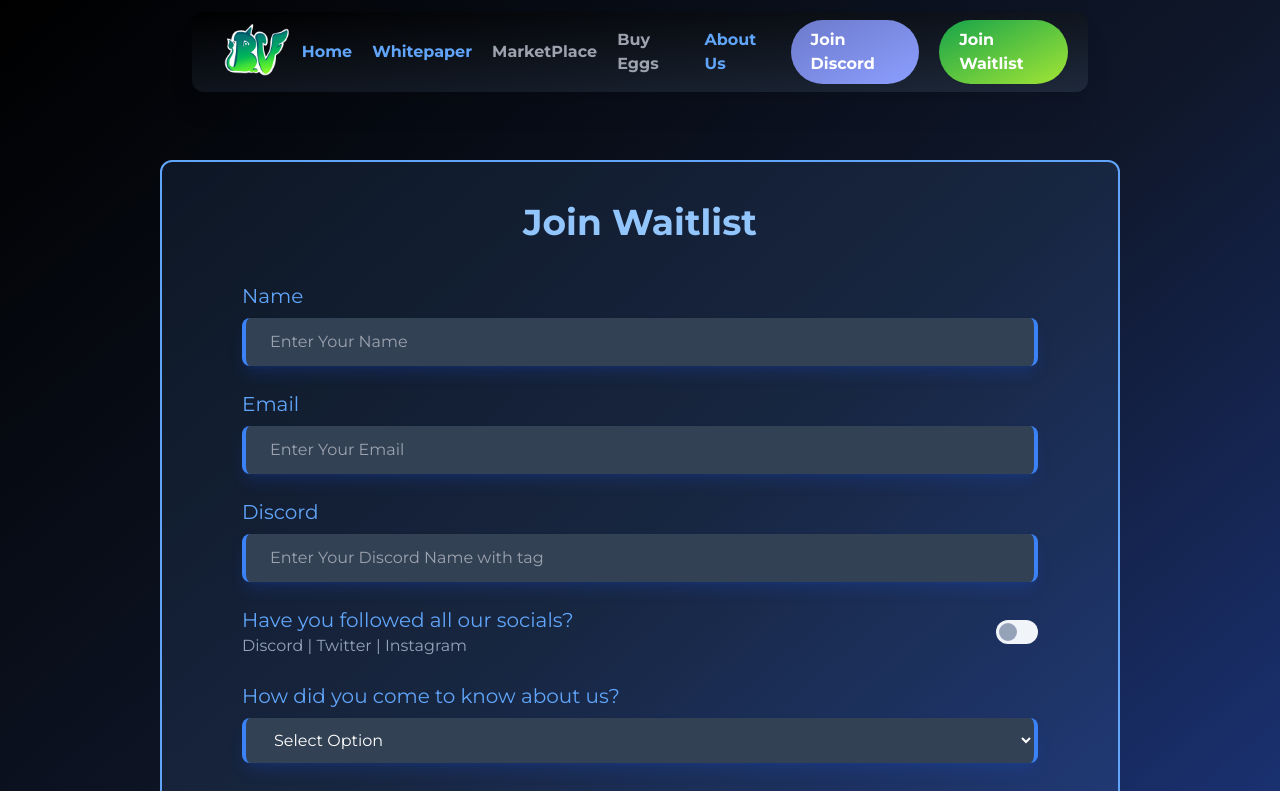
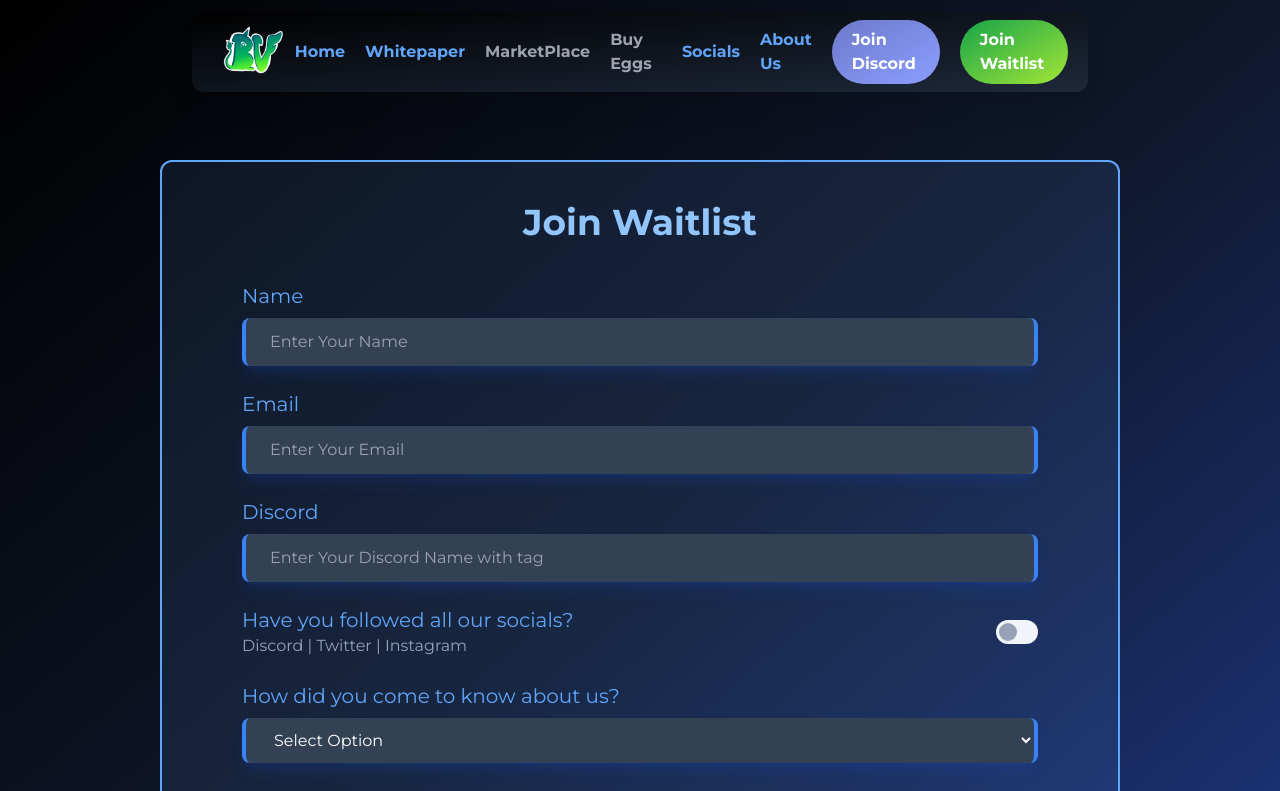
Before and after one commit to Beast-Verse/Beast-Verse-Website, a React (Create React App) app in the folder beast-verse/: page /waitlist in a window 1280 px wide. Shown: the top 791 px of the page. Built offline with nearby package versions, Linux system fonts and the light colour scheme; a web font is replaced by a local one.

Commit message:
socials navbar

```diff
--- a/beast-verse/src/components/Mobnav.jsx
+++ b/beast-verse/src/components/Mobnav.jsx
@@ -22,7 +22,10 @@ function Mobnav() {
 
         <ul className={`${open?'block':'hidden'} text-center mx-auto bg-gradient-to-b from-slate-700/0 to-slate-400/20 p-4 rounded-b-3xl backdrop-blur-sm`}>
           <li>
+          <div className="grid grid-flow-col grid-cols-2 mx-auto gap-2 ">
           <h3 className="text-blue-300 text-[4vw]  font-Montserrat font-bold rounded-xl px-3 py-4 bg-gradient-to-br from-slate-900 to-slate-700 mb-2"><a href="https://drive.google.com/file/d/1FGpVPThc2vRP-MBfoSusVPKoQGlM9DaF/view?usp=sharing">Whitepaper</a></h3>
+          <h3 className='text-blue-300 text-[4vw]  font-Montserrat font-bold rounded-xl px-3 py-4 bg-gradient-to-br from-slate-900 to-slate-700 mb-2'><a href="https://linktr.ee/realbeastverse">Socials</a></h3>
+          </div>
           </li>
 
           <li >
--- a/beast-verse/src/components/Navbar.jsx
+++ b/beast-verse/src/components/Navbar.jsx
@@ -29,6 +29,7 @@ export default function Navbar({delay}) {
             <li className='hover:text-blue-300 cursor-pointer'><HLink to="https://drive.google.com/file/d/1FGpVPThc2vRP-MBfoSusVPKoQGlM9DaF/view?usp=sharing" smooth>Whitepaper</HLink></li>
                 <li className='text-gray-400 cursor-pointer'>MarketPlace <br /><span className='text-sm text-red-500'></span></li>
                 <li className='text-gray-400 cursor-pointer'>Buy Eggs</li>
+                <li className='text-blue-400 cursor-pointer'><a href="https://linktr.ee/realbeastverse">Socials</a></li>
                 <li className='hover:text-blue-300 cursor-pointer'><HLink to="#AboutUs" smooth>About Us</HLink></li>
 
                 <li className='bg-gradient-to-br from-[#6c7aca] to-[#8C9EFF] hover:to-[#8292EA] hover:from-[#6c7aca] text-white py-2 px-5 rounded-full cursor-pointer'><a href="https://discord.gg/JG9VAuJbD7">Join Discord</a></li>
```
